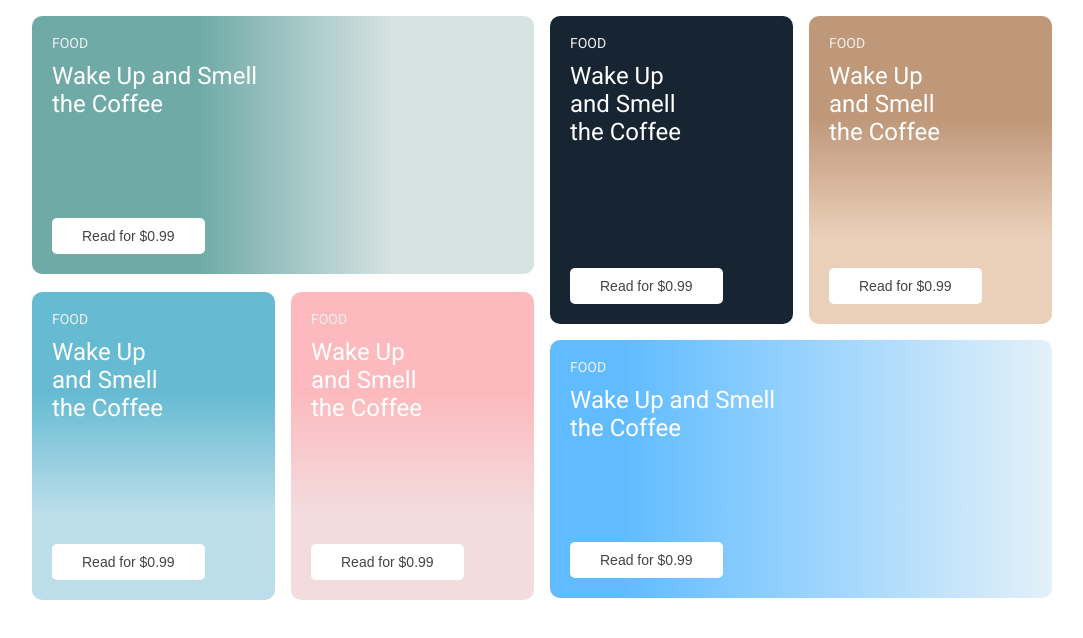
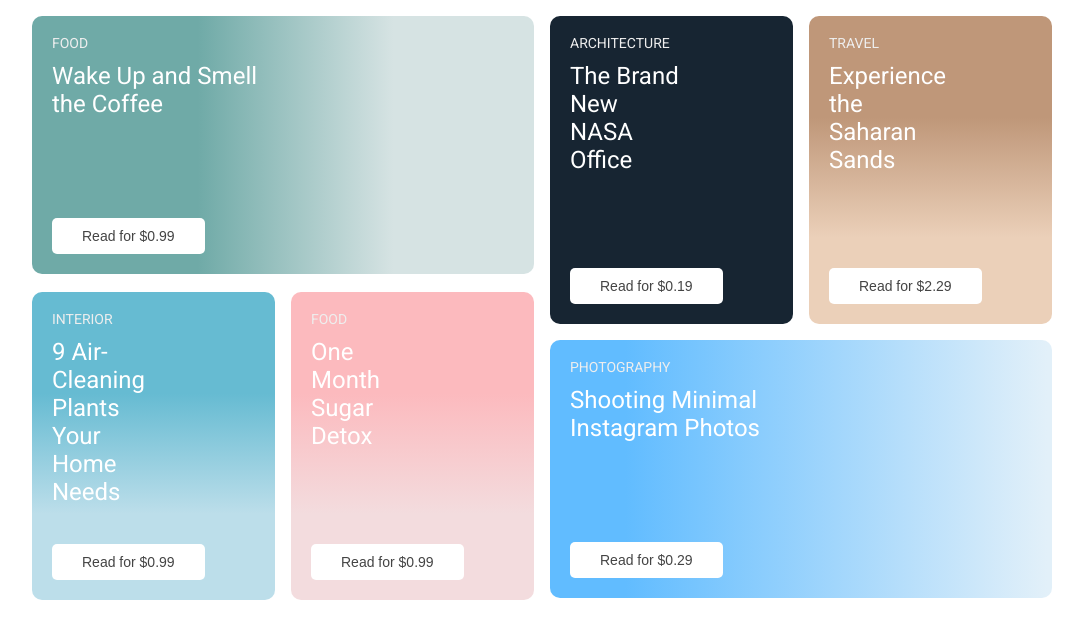
Before and after one commit to kenold/blog-grid, a website: page index.html in a window 1280 px wide. Shown: the whole page, without its empty margins (98-1181 px from the left). Drawn offline with nearby package versions, Linux system fonts and the light colour scheme.

Commit message:
update text

```diff
--- a/index.html
+++ b/index.html
@@ -35,11 +35,11 @@
                 </div>
                 <div class="card__content">
                     <header class="card__header">
-                        <div class="card__topic">Food</div>
-                        <h4 class="card__title">Wake Up and Smell the Coffee</h4>
+                        <div class="card__topic">Architecture</div>
+                        <h4 class="card__title">The Brand New NASA Office</h4>
                     </header>
                     <footer class="card__footer">
-                        <button class="btn btn--white">Read for $0.99</button>
+                        <button class="btn btn--white">Read for $0.19</button>
                     </footer>
                 </div>
             </article>
@@ -50,11 +50,11 @@
                 </div>
                 <div class="card__content">
                     <header class="card__header">
-                        <div class="card__topic">Food</div>
-                        <h4 class="card__title">Wake Up and Smell the Coffee</h4>
+                        <div class="card__topic">Travel</div>
+                        <h4 class="card__title">Experience the Saharan Sands</h4>
                     </header>
                     <footer class="card__footer">
-                        <button class="btn btn--white">Read for $0.99</button>
+                        <button class="btn btn--white">Read for $2.29</button>
                     </footer>
                 </div>
             </article>
@@ -65,8 +65,8 @@
                     </div>
                     <div class="card__content">
                         <header class="card__header">
-                            <div class="card__topic">Food</div>
-                            <h4 class="card__title">Wake Up and Smell the Coffee</h4>
+                            <div class="card__topic">Interior</div>
+                            <h4 class="card__title">9 Air-Cleaning Plants Your Home Needs</h4>
                         </header>
                         <footer class="card__footer">
                             <button class="btn btn--white">Read for $0.99</button>
@@ -81,7 +81,7 @@
                     <div class="card__content">
                         <header class="card__header">
                             <div class="card__topic">Food</div>
-                            <h4 class="card__title">Wake Up and Smell the Coffee</h4>
+                            <h4 class="card__title">One Month Sugar Detox</h4>
                         </header>
                         <footer class="card__footer">
                             <button class="btn btn--white">Read for $0.99</button>
@@ -95,11 +95,11 @@
                     </div>
                     <div class="card__content">
                         <header class="card__header">
-                            <div class="card__topic">Food</div>
-                            <h4 class="card__title">Wake Up and Smell the Coffee</h4>
+                            <div class="card__topic">Photography</div>
+                            <h4 class="card__title">Shooting Minimal Instagram Photos</h4>
                         </header>
                         <footer class="card__footer">
-                            <button class="btn btn--white">Read for $0.99</button>
+                            <button class="btn btn--white">Read for $0.29</button>
                         </footer>
                     </div>
                 </article>
```
